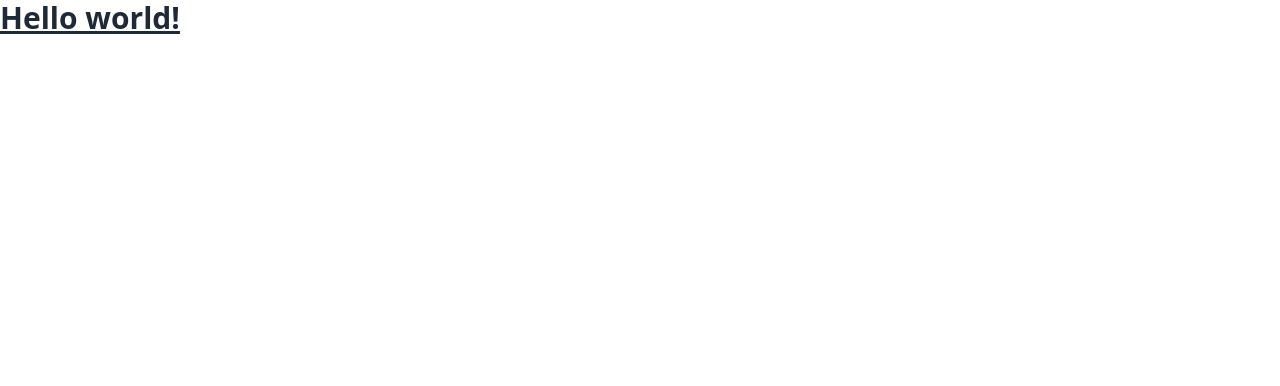
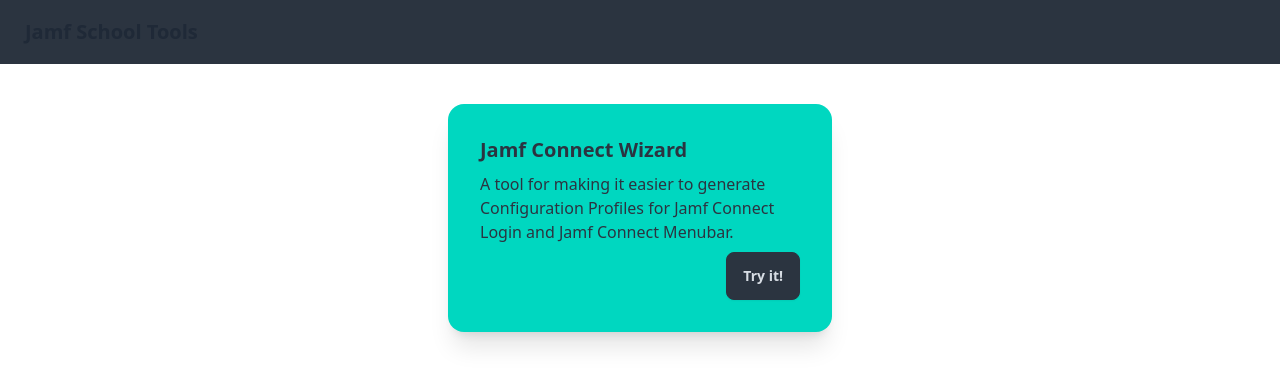
Before and after one commit to lwerner27/JS-Tools, a SvelteKit app: page / in a window 1280 px wide. Shown: the top 386 px of the page. Built offline with nearby package versions, Linux system fonts and the light colour scheme.

Commit message:
Created the basic structure for the home page.

```diff
--- a/src/routes/+layout.svelte
+++ b/src/routes/+layout.svelte
@@ -2,4 +2,10 @@
   import "../app.css";
 </script>
 
+<div class="navbar bg-neutral">
+  <div class="container mx-auto">
+    <a href="/" class="btn btn-ghost text-xl">Jamf School Tools</a>
+  </div>
+</div>
+
 <slot />
--- a/src/routes/+page.svelte
+++ b/src/routes/+page.svelte
@@ -1,9 +1,17 @@
-<h1 class="text-3xl font-bold underline">
-    Hello world!
-  </h1>
+<script>
+  import ToolCard from "../components/ToolCard.svelte";
+</script>
 
-  <style lang="postcss">
-    :global(html) {
-      background-color: theme(colors.gray.100);
-    }
-  </style>
+<div class="container mx-auto">
+  <div class="flex flex-row justify-around mt-10">
+    <ToolCard
+      cardTitle="Jamf Connect Wizard"
+      cardColor="bg-accent"
+      btnColor="btn-neutral"
+      btnLink="/jc-wizard"
+    >
+      A tool for making it easier to generate Configuration Profiles for Jamf
+      Connect Login and Jamf Connect Menubar.
+    </ToolCard>
+  </div>
+</div>
```
